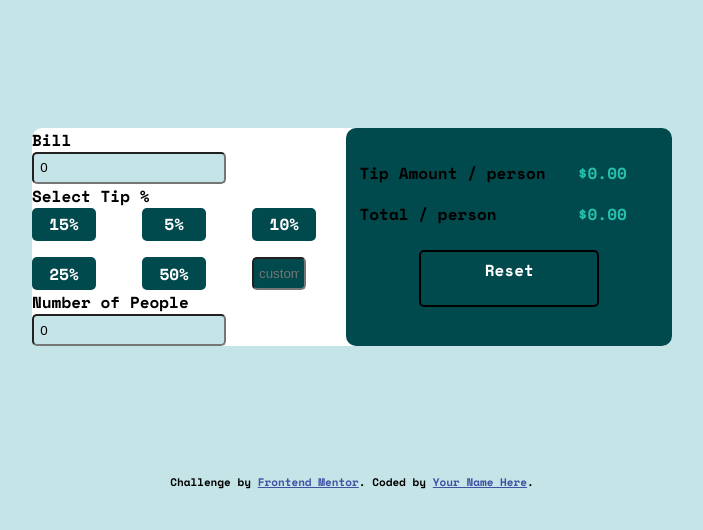
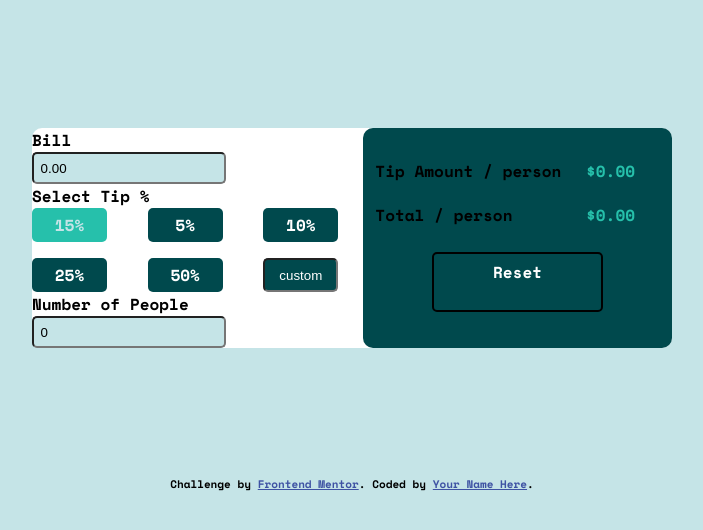
Before and after one commit to agdelvalle/tipCalculator, a plain HTML site: page index.html in a window 1280 px wide. Both pictures are taken after a click on the element "15%". Shown: the whole page, without its empty margins (288-991 px from the left). Drawn offline with nearby package versions, Linux system fonts and the light colour scheme.

Commit message:
finalize calculator functionality

```diff
--- a/index.html
+++ b/index.html
@@ -29,11 +29,11 @@
 
       <p>Select Tip %</p>
       <div id="button-cont">
-        <div class="button btn">15%</div>
-        <div class="button btn">5%</div>
-        <div class="button btn" value="10">10%</div>
-        <div class="button btn">25%</div>
-        <div class="button btn">50%</div>
+        <div class="button btn" tabindex="1">15%</div>
+        <div class="button btn" tabindex="2">5%</div>
+        <div class="button btn" tabindex="3" value="10">10%</div>
+        <div class="button btn" tabindex="4">25%</div>
+        <div class="button btn" tabindex="5">50%</div>
         <input type="text" class="button" id="custom" placeholder="custom">
       </div>
 
--- a/script.js
+++ b/script.js
@@ -1,9 +1,6 @@
-var tipAmt;
-
 var btn = document.querySelectorAll('.btn');
 var custom = document.getElementById('custom');
 var reset = document.getElementById('reset');
-// var person = document.getElementById('person');
 
 function tipUpdate(){
     var total = document.getElementById('bill').value;
@@ -11,37 +8,36 @@ function tipUpdate(){
     var tipPer = this.innerHTML;
     var tipPerB = this.value;
     var totalTip = total * (parseInt(tipPer)/100);
-    // var totalTipB = total * (parseInt(tipPerB)/100);
+    var totalTipB = total * (parseInt(tipPerB)/100);
     var perPerson = totalTip / (parseInt(people));
+    var perPersonB = totalTipB / (parseInt(people));
     var totalPerPerson = (total/parseInt(people))+perPerson;
-    // var perPersonB = totalTipB / (parseInt(people));
+    var totalPerPersonB = (total/parseInt(people))+perPersonB;
 
     if(people === "0"){
         alert("Number of people cannot be zero!");
+        resetFunc();
     } else {
-        console.log("tip:"+tipPer)
-        console.log("perPerson:"+perPerson)
-        console.log("total per person: "+totalPerPerson);
-        document.getElementById('finalTip').innerHTML = "$"+perPerson.toFixed(2);
-        document.getElementById('finalAmt').innerHTML = "$"+totalPerPerson.toFixed(2);
-    }
+        if(tipPerB === undefined){
+            document.getElementById('finalTip').innerHTML = "$"+perPerson.toFixed(2);
+            document.getElementById('finalAmt').innerHTML = "$"+totalPerPerson.toFixed(2);
+        } else {
+            document.getElementById('finalTip').innerHTML = "$"+perPersonB.toFixed(2);
+            document.getElementById('finalAmt').innerHTML = "$"+totalPerPersonB.toFixed(2);
+        };
+    };
 }
 
 function resetFunc(){
-    var totalC = document.getElementById('bill');
-    var peopleC = document.getElementById('people');
-    document.getElementById('finalTip').innerHTML = "$" + 0.00;
-    document.getElementById('finalAmt').innerHTML = "$" + 0.00
-    totalC.value = "0.00";
-    peopleC.value = "0";
+    var total = document.getElementById('bill');
+    var people = document.getElementById('people');
+    document.getElementById('finalTip').innerHTML = "$" + 0.00.toFixed(2);
+    document.getElementById('finalAmt').innerHTML = "$" + 0.00.toFixed(2)
+    total.value = "0.00";
+    people.value = "0";
     custom.value = "custom";
-    tipPerPerson.innerHTML = 0.00;
 }
 
 custom.addEventListener('change',tipUpdate);
-// people.addEventListener('change',tipUpdate);
-// document.getElementById('person').addEventListener('change', );
-
 reset.addEventListener('click',resetFunc);
-
 btn.forEach(num => num.addEventListener('click',tipUpdate));
--- a/style.css
+++ b/style.css
@@ -36,9 +36,18 @@ input[type=text]{
     padding: 5%;
     background-color: hsl(183, 100%, 15%);
     color:  hsl(0, 0%, 100%);
-    width: 4em;
+    width: 75px;
     text-align: center;
     border-radius: 5px;
+}
+
+#button-cont div:hover, #button-cont input:hover {
+    background-color:  hsl(185, 41%, 84%);
+}
+
+#button-cont div:focus, #button-cont input:focus {
+    background-color:  hsl(172, 67%, 45%);
+    color: hsl(185, 41%, 84%);
 }
 
 #left-cont{
```
